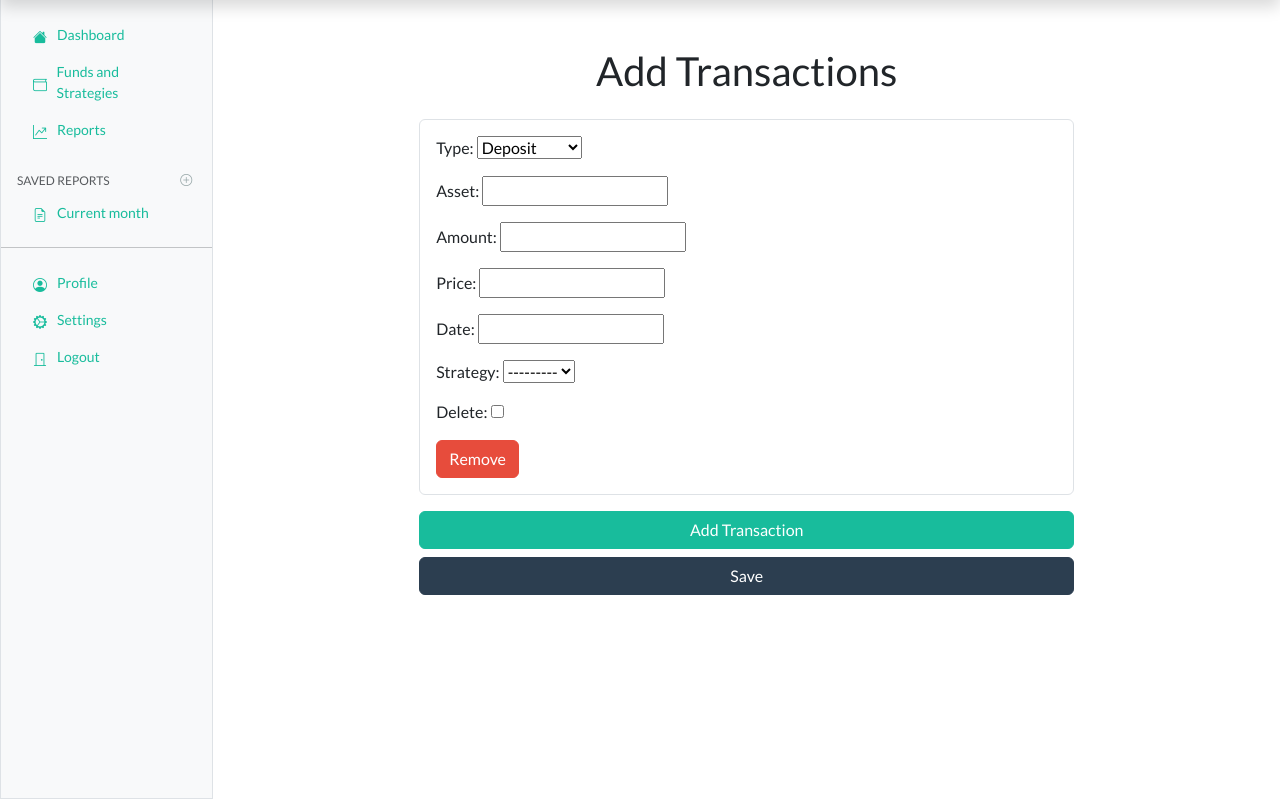
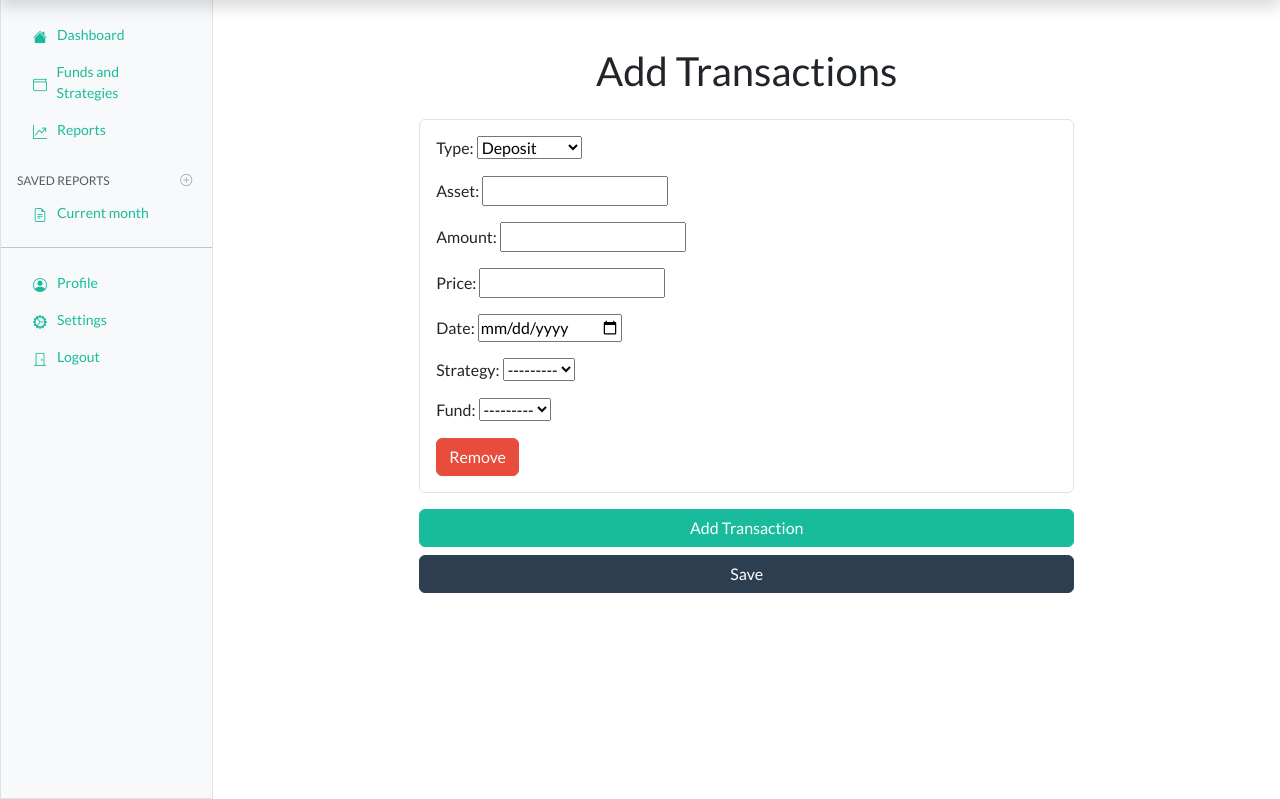
Before and after one commit to Dado-hash/Dashboard_Arkadia_V2, a Django app: page /dashboard/add-transactions/ in a window 1280 px wide. Shown: the part 49-848 px from the top of the page. Run offline with Django 5.2, Linux system fonts and the light colour scheme; data that the repository does not hold is empty; some libraries are stand-ins or nearby versions.

Commit message:
Added the fund field in transactions

```diff
--- a/dashboard_arkadia_v2/funds_and_strategies/forms.py
+++ b/dashboard_arkadia_v2/funds_and_strategies/forms.py
@@ -56,12 +56,12 @@ class WalletForm(forms.ModelForm):
 class AssetForm(forms.ModelForm):
     class Meta:
         model = Asset
-        fields = ['name', 'strategy', 'amount', 'price', 'date']
+        fields = ['name', 'strategy', 'exchange_account','amount', 'price', 'date']
         widgets = {
             'date': forms.DateInput(attrs={'type': 'date'}),
         }
 
-AssetFormSet = modelformset_factory(Asset, form=AssetForm, extra=1, can_delete=True)
+AssetFormSet = modelformset_factory(Asset, form=AssetForm, extra=1)
 
 class TransactionForm(forms.ModelForm):
     TRANSACTION_TYPES = [
@@ -73,9 +73,9 @@ class TransactionForm(forms.ModelForm):
 
     class Meta:
         model = Transaction
-        fields = ['type', 'asset', 'amount', 'price', 'date', 'strategy']
-        widgtes = {
+        fields = ['type', 'asset', 'amount', 'price', 'date', 'strategy', 'fund']
+        widgets = {
             'date': forms.DateInput(attrs={'type': 'date'}),
         }
 
-TransactionFormSet = modelformset_factory(Transaction, form=TransactionForm, extra=1, can_delete=True)
+TransactionFormSet = modelformset_factory(Transaction, form=TransactionForm, extra=1)
--- a/dashboard_arkadia_v2/funds_and_strategies/models.py
+++ b/dashboard_arkadia_v2/funds_and_strategies/models.py
@@ -43,6 +43,13 @@ class Balance(models.Model):
     date = models.DateField()
     last_updated = models.DateTimeField(auto_now=True)
 
+    def __str__(self):
+        return f"{self.strategy.name if self.strategy else self.fund.name} - {self.date}"
+
+    @property
+    def strategy_or_fund(self):
+        return self.strategy.name if self.strategy else self.fund.name
+
     class Meta:
         ordering = ['date']
 
@@ -58,6 +65,14 @@ class Transaction(models.Model):
     value_usd = models.DecimalField(max_digits=20, decimal_places=2)
     date = models.DateField()
     strategy = models.ForeignKey(Strategy, null=True, blank=True, on_delete=models.SET_NULL)
+    fund = models.ForeignKey(Fund, null=True, blank=True, on_delete=models.SET_NULL)
+
+    def __str__(self):
+        return f"{self.strategy.name if self.strategy else self.fund.name} - {self.type} - {self.date}"
+
+    @property
+    def strategy_or_fund(self):
+        return self.strategy.name if self.strategy else self.fund.name
 
     class Meta:
         ordering = ['date']
@@ -120,3 +135,5 @@ class Wallet(models.Model):
 
     def __str__(self):
         return self.name
+
+# aggiungere modello per i cambi valute
--- a/dashboard_arkadia_v2/templates/funds_and_strategies/add_transactions.html
+++ b/dashboard_arkadia_v2/templates/funds_and_strategies/add_transactions.html
@@ -1,4 +1,3 @@
-<!-- templates/add_transactions.html -->
 {% extends 'base.html' %}
 
 {% block title %}Add Transactions{% endblock %}
@@ -62,8 +61,18 @@
                     <input type="date" name="form-__prefix__-date" required class="form-control" id="id_form-__prefix__-date">
                 </div>
                 <div class="mb-3">
+                    <label for="id_form-__prefix__-fund">Fund:</label>
+                    <select name="form-__prefix__-fund" class="form-select" id="id_form-__prefix__-fund">
+                        <option value="">---------</option>
+                        {% for fund in funds %}
+                            <option value="{{ fund.id }}">{{ fund.name }}</option>
+                        {% endfor %}
+                    </select>
+                </div>
+                <div class="mb-3">
                     <label for="id_form-__prefix__-strategy">Strategy:</label>
-                    <select name="form-__prefix__-strategy" required class="form-select" id="id_form-__prefix__-strategy">
+                    <select name="form-__prefix__-strategy" class="form-select" id="id_form-__prefix__-strategy">
+                        <option value="">---------</option>
                         {% for strategy in strategies %}
                             <option value="{{ strategy.id }}">{{ strategy.name }}</option>
                         {% endfor %}
@@ -83,6 +92,24 @@
             $(this).closest('.transaction-form').remove();
             formsetTotalForms.val(parseInt(formsetTotalForms.val()) - 1);
         });
+
+        // Ensure only one of fund or strategy can be selected
+        formsetContainer.on('change', 'select[id^="id_form-"][id$="-fund"], select[id^="id_form-"][id$="-strategy"]', function() {
+            var fundField = $(this).closest('.transaction-form').find('select[id$="-fund"]');
+            var strategyField = $(this).closest('.transaction-form').find('select[id$="-strategy"]');
+
+            if (fundField.val()) {
+                strategyField.prop('disabled', true);
+            } else {
+                strategyField.prop('disabled', false);
+            }
+
+            if (strategyField.val()) {
+                fundField.prop('disabled', true);
+            } else {
+                fundField.prop('disabled', false);
+            }
+        });
     });
 </script>
 {% endblock %}
```
Also changed, not shown: dashboard_arkadia_v2/services/metric_service.py (+6 -6 lines).
